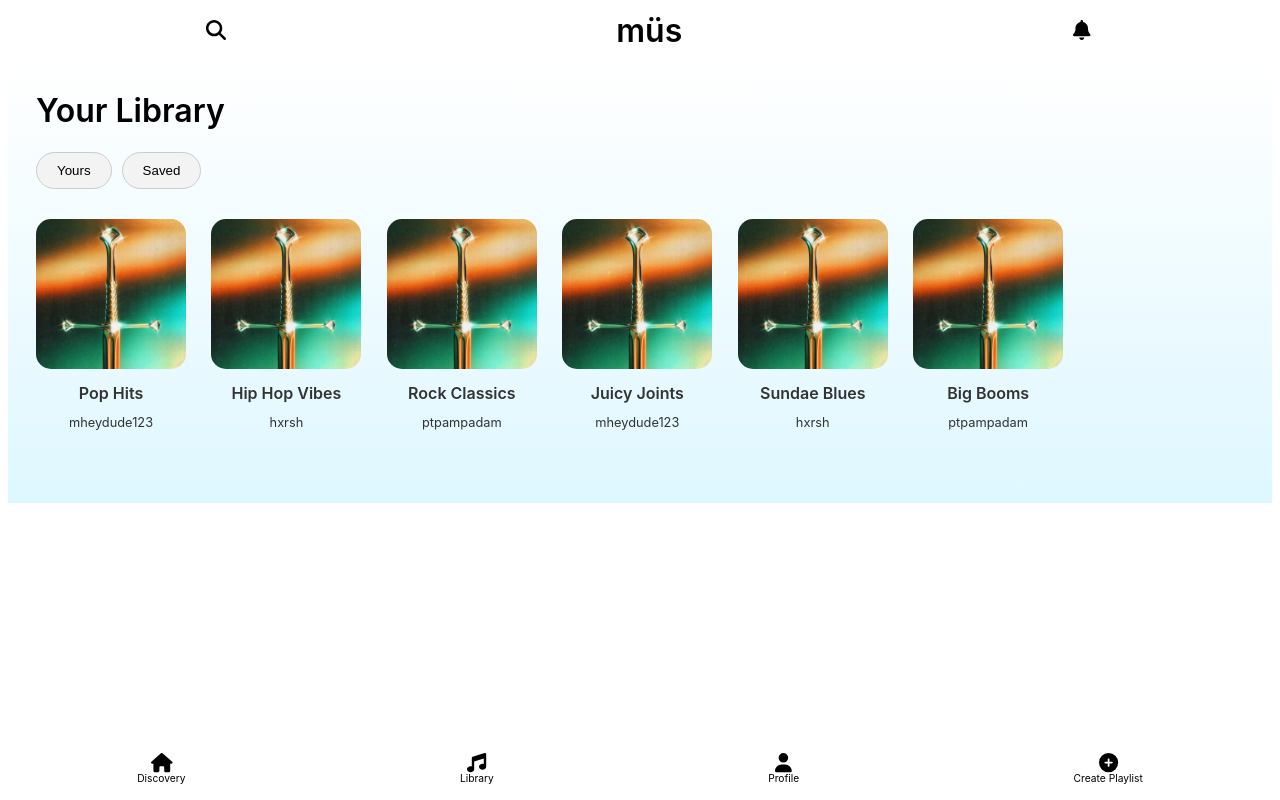
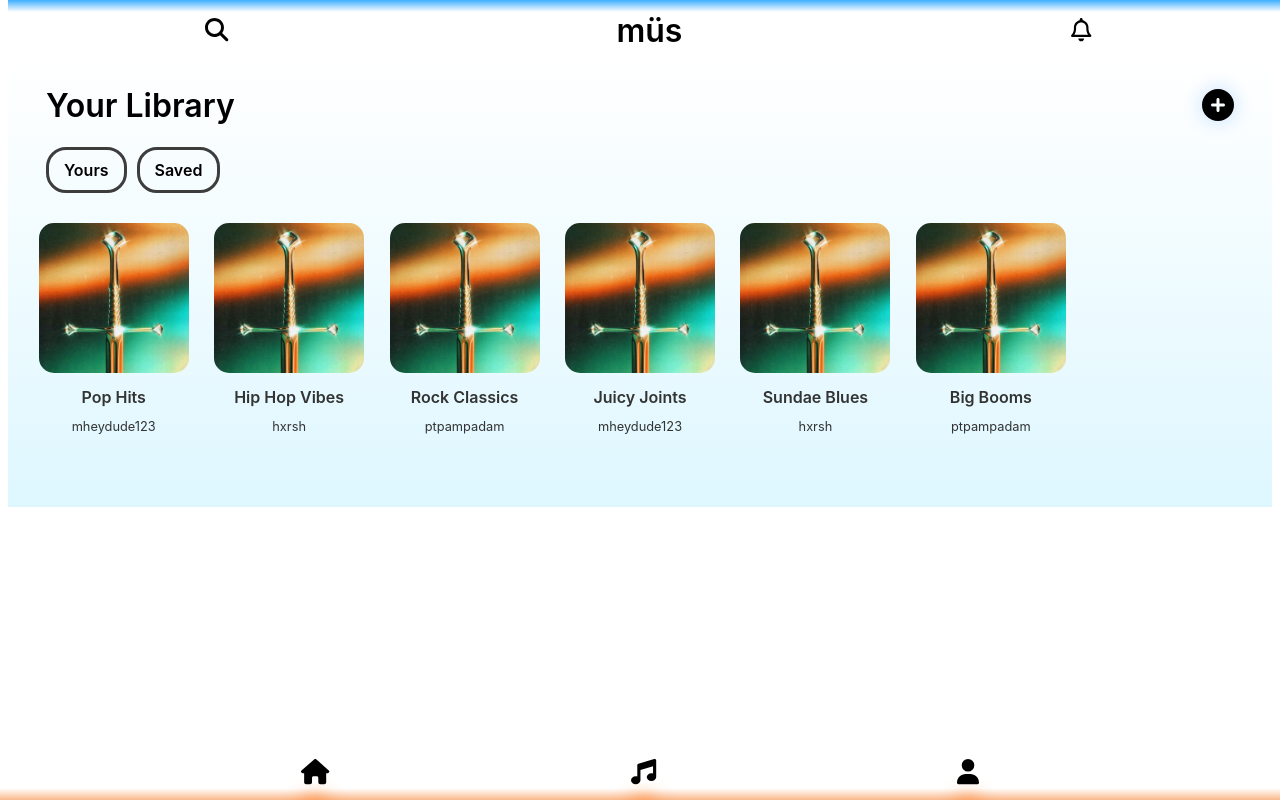
Before and after one commit to hershjain/mus, a React (Create React App) app: page /library in a window 1280 px wide. Built offline with nearby package versions, Linux system fonts and the light colour scheme; the HTML template or start-up script is replaced by a standard one.

Commit message:
styling changes

```diff
--- a/package.json
+++ b/package.json
@@ -4,6 +4,7 @@
   "private": true,
   "dependencies": {
     "@fortawesome/free-brands-svg-icons": "^6.6.0",
+    "@fortawesome/free-regular-svg-icons": "^6.6.0",
     "@fortawesome/free-solid-svg-icons": "^6.6.0",
     "@fortawesome/react-fontawesome": "^0.2.2",
     "@testing-library/jest-dom": "^5.17.0",
--- a/src/components/header.js
+++ b/src/components/header.js
@@ -1,7 +1,8 @@
 import React, {useState} from "react";
 import '../styles/header.css';
 import { FontAwesomeIcon } from '@fortawesome/react-fontawesome';
-import { faBell, faSearch, faTimes } from '@fortawesome/free-solid-svg-icons';
+import { faBell as faBellSolid, faSearch, faTimes, } from '@fortawesome/free-solid-svg-icons';
+import { faBell as faBellRegular } from '@fortawesome/free-regular-svg-icons';
 
 const Header = () => {
     const [searchVisible, setSearchVisible] = useState(false);
@@ -51,7 +52,11 @@ const Header = () => {
                 <h1>müs</h1>
                 {/* <div className="header-icons"> */}
                 <button onClick={toggleNotifications} className="notification-btn">
-                <FontAwesomeIcon icon={faBell} size="25px" color="black" />
+                {notificationsVisible ? (
+                    <FontAwesomeIcon icon={faBellSolid} size="25px" color="black" />
+                    ) : (
+                    <FontAwesomeIcon icon={faBellRegular} size="25px" color="black" />
+                    )}
                 </button>
 
                 {notificationsVisible && (
--- a/src/components/navbar.js
+++ b/src/components/navbar.js
@@ -6,32 +6,32 @@ import { faHome, faMusic, faUser, faPlusCircle } from '@fortawesome/free-solid-s
 
 const Navbar = () => {
     return (
-        <nav>
+        <nav className='navbar'>
             <ul>
                 <li>
                     <Link to="/discovery">
                         <FontAwesomeIcon icon={faHome} size="35px" color='black' />
-                        <a> Discovery </a>
+                        {/* <a> Discovery </a> */}
                     </Link>
                 </li>
                 <li>
                     <Link to="/library">
                         <FontAwesomeIcon icon={faMusic} size="35px" color='black'/>
-                        <a>Library</a>
+                        {/* <a>Library</a> */}
                     </Link>
                 </li>
                 <li>
                     <Link to="/profile">
                         <FontAwesomeIcon icon={faUser} size="35px" color='black'/>
-                        <a>Profile </a>
+                        {/* <a>Profile </a> */}
                     </Link>
                 </li>
-                <li>
+                {/* <li>
                     <Link to="/create-playlist">
                         <FontAwesomeIcon icon={faPlusCircle} size="35px" color='black'/>
                         <a>Create Playlist </a>
                     </Link>
-                </li>
+                </li> */}
             </ul>
         </nav>
     );
--- a/src/pages/Library.js
+++ b/src/pages/Library.js
@@ -1,7 +1,11 @@
 import React, {useState} from "react";
+import {Link} from 'react-router-dom';
 import PlaylistGrid from '../components/playlist-grid';
 import placeholder from '../assets/images/playlist-test-cover.jpg';
+import { FontAwesomeIcon } from '@fortawesome/react-fontawesome';
+import { faPlusCircle } from '@fortawesome/free-solid-svg-icons';
 import '../styles/Library.css';
+
 
 
 const Library = () => {
@@ -34,7 +38,13 @@ const Library = () => {
     return (
         <body>
             <div className="library-content">
-                <h1>Your Library</h1>
+                <div className="library-header">
+                    <h1>Your Library</h1>
+                    <Link to="/create-playlist">
+                        <FontAwesomeIcon className="create-playlist-button" icon={faPlusCircle} size="50px" color='black' />
+                    </Link>
+
+                </div>
                 <div className="filter-buttons">
                     {categories.map(category => (
                     <button
--- a/src/styles/App.css
+++ b/src/styles/App.css
@@ -1,5 +1,9 @@
 
 body {
+  font-family: -apple-system, BlinkMacSystemFont, "Segoe UI", Roboto, Oxygen-Sans, Ubuntu, Cantarell, "Helvetica Neue", sans-serif;
+}
+
+button {
   font-family: -apple-system, BlinkMacSystemFont, "Segoe UI", Roboto, Oxygen-Sans, Ubuntu, Cantarell, "Helvetica Neue", sans-serif;
 }
 
@@ -8,10 +12,11 @@ h1, h2, h3 {
   font-weight: 600; /* Customize the weight (e.g., 400, 500, 600) */
 }
 
-p {
+p, a {
   font-family: -apple-system, BlinkMacSystemFont, "Segoe UI", Roboto, sans-serif;
   font-weight: 400; /* Normal weight for paragraphs */
 }
+
 
 
 .App {
--- a/src/styles/Library.css
+++ b/src/styles/Library.css
@@ -1,19 +1,35 @@
 .library-content {
-    padding: 10px 20px 0px 20px;
+    padding: 5px 30px 0px 30px;
+}
+
+.library-header {
+  display: flex;
+  align-items: center;
+  justify-content: space-between;
+}
+
+.create-playlist-button {
+  height: 2em !important;
+  box-shadow: 0px 0px 20px #007bff3d;
+  border-radius: 30px;
 }
 
 .filter-buttons {
     display: flex;
     gap: 10px;
     margin-bottom: 10px;
+
   }
 
   .filter-buttons button {
-    padding: 10px 20px;
-    border: 1px solid #ccc;
-    background-color: #f3f3f3;
+    padding: 10px 15px;
+    border: 3px solid #3d3d3d;
+    background-color: #f3f3f300;
     cursor: pointer;
     border-radius: 20px;
+    font-weight: 600;
+    font-size: 1em;
+    transition: all 0.3s ease-in-out;
   }
 
   .filter-buttons button.active {
--- a/src/styles/header.css
+++ b/src/styles/header.css
@@ -3,7 +3,7 @@ header{
     display: flex;
     /* backdrop-filter: blur(4px) invert(1); */
     backdrop-filter: blur(3px);
-    background: linear-gradient(0deg, rgba(255,255,255,0) 0%, rgba(255,255,255,0.6) 30%, rgba(255,255,255,1) 70%);
+    background: linear-gradient(0deg, rgba(255,255,255,0) 0%, rgba(255,255,255,0.6) 25%, rgba(255,255,255,1) 80%, #3daeff 100%);
     position: fixed;
     z-index: 1000;
     top: 0;
--- a/src/styles/navbar.css
+++ b/src/styles/navbar.css
@@ -4,7 +4,7 @@ nav {
     left: 0;                /* Aligns it to the left edge of the screen */
     width: 100%;            /* Makes the navbar span the full width of the screen */
     backdrop-filter: blur(3px);
-    background: linear-gradient(180deg, rgba(255,255,255,0) 0%, rgba(255,255,255,0.6) 30%, rgba(255,255,255,1) 70%);
+    background: linear-gradient(180deg, rgba(255,255,255,0) 0%, rgba(255,255,255,0.6) 25%, rgb(255, 255, 255) 80%, #fab88b 100%);
     padding: 1em 0em;
     z-index: 1000;          /* Ensures the navbar stays on top of other elements */
   }
@@ -12,7 +12,7 @@ nav {
   nav ul {
     list-style: none;
     display: flex;
-    justify-content: space-around; /* Distributes the list items evenly */
+    justify-content: space-evenly; /* Distributes the list items evenly */
     margin: 0;
     padding: 0;
   }
@@ -20,17 +20,24 @@ nav {
   nav ul li a {
     color: rgb(0, 0, 0);
     text-decoration: none;
-    font-size: 0.8em;
+    font-size: 0.9em;
     display: flex;
     align-items: center;
     flex-direction: column;
     gap: 0.25 em;
+    box-shadow: 0px 40px 20px 0px #ff9045;
+    border-radius: 30px;
+    background: none;
+    padding-top: 2px;
+    transition: all 0.3s ease-in-out;
   }
 
   nav ul li a:hover {
     color: #3daeff; /* Changes link color when hovered */
+    box-shadow: 0px 0px 20px #ff904581;
+    background: radial-gradient(#ff904582 0%, #ffffff00 100%);
   }
 
   .svg-inline--fa {
-    height: 1.5em !important;
+    height: 1.75em;
   }
--- a/src/styles/playlist-grid.css
+++ b/src/styles/playlist-grid.css
@@ -7,6 +7,7 @@
     padding-bottom: 60px;
     width: 100%;
     box-sizing: border-box;
+    justify-items: center;
   }
 
   .playlist-carousel::-webkit-scrollbar {
```
Also changed, not shown: 1 other file (tests, documents, lock files or other folders).
